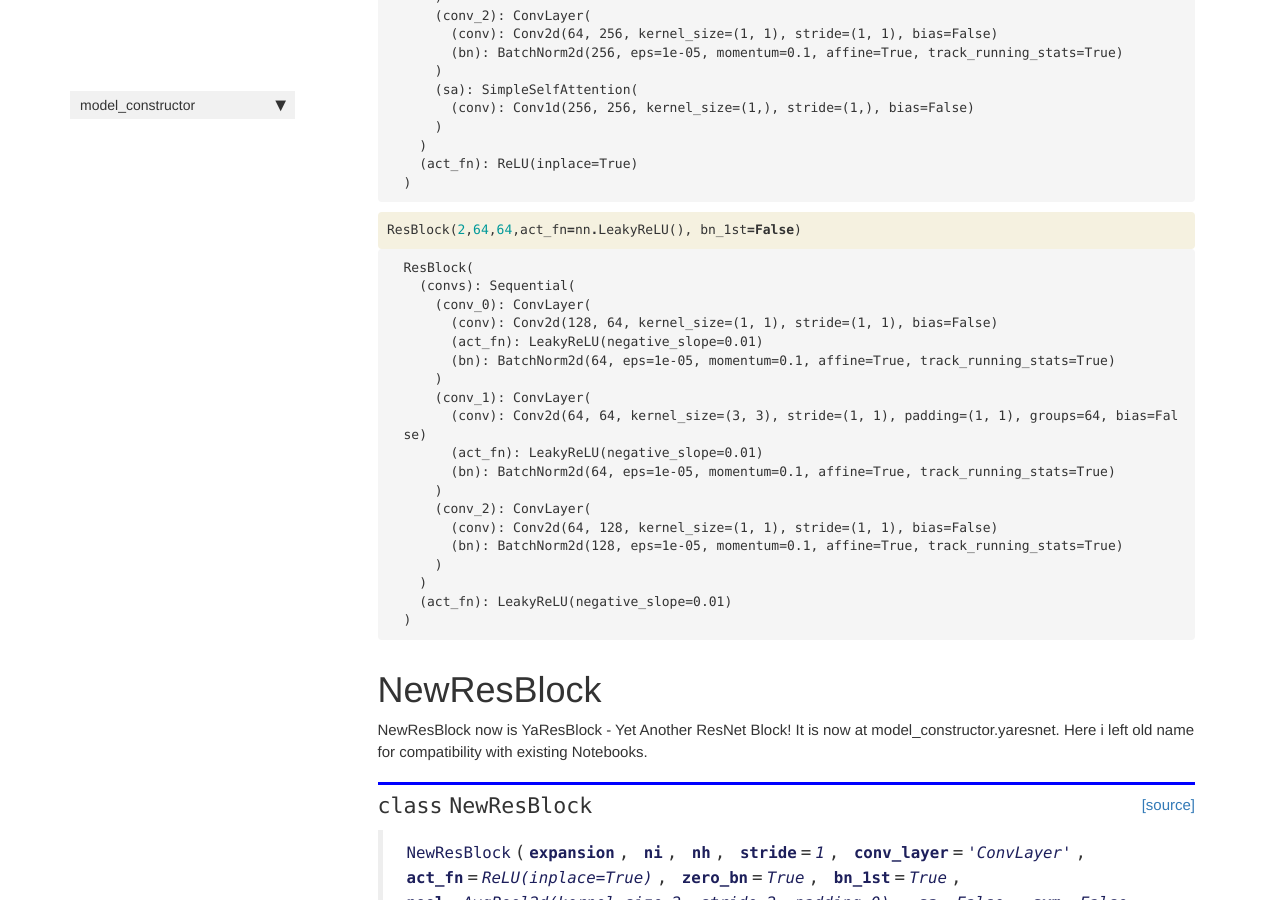
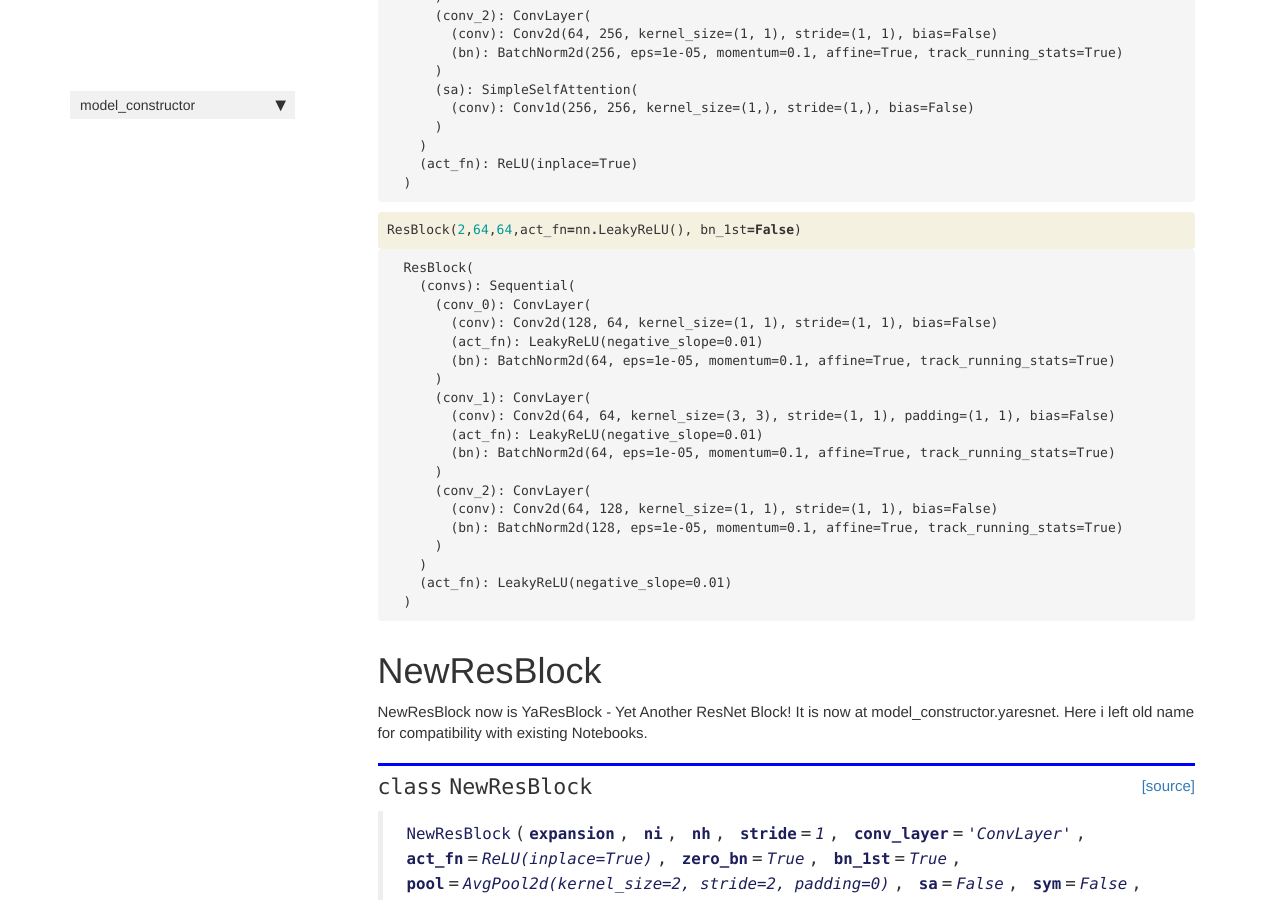
Before and after one commit to ayasyrev/model_constructor, a Jekyll site: the page built from docs/Net.html, in a window 1280 px wide and 900 px high, scrolled down 1842 px. Built offline with Jekyll 4.4.1, drawn with Linux system fonts in a browser that asks for light colours; nearby versions of some CDN libraries; comment, search, counter and statistics services are not loaded.

Commit message:
groups fixed

```diff
--- a/docs/Net.html
+++ b/docs/Net.html
@@ -269,7 +269,7 @@
       (bn): BatchNorm2d(64, eps=1e-05, momentum=0.1, affine=True, track_running_stats=True)
     )
     (conv_1): ConvLayer(
-      (conv): Conv2d(64, 64, kernel_size=(3, 3), stride=(1, 1), padding=(1, 1), groups=64, bias=False)
+      (conv): Conv2d(64, 64, kernel_size=(3, 3), stride=(1, 1), padding=(1, 1), bias=False)
       (act_fn): LeakyReLU(negative_slope=0.01)
       (bn): BatchNorm2d(64, eps=1e-05, momentum=0.1, affine=True, track_running_stats=True)
     )
@@ -322,7 +322,7 @@
 
 
 <div class="output_markdown rendered_html output_subarea ">
-<h2 id="NewResBlock" class="doc_header"><code>class</code> <code>NewResBlock</code><a href="https://github.com/ayasyrev/model_constructor/tree/master/model_constructor/net.py#L46" class="source_link" style="float:right">[source]</a></h2><blockquote><p><code>NewResBlock</code>(<strong><code>expansion</code></strong>, <strong><code>ni</code></strong>, <strong><code>nh</code></strong>, <strong><code>stride</code></strong>=<em><code>1</code></em>, <strong><code>conv_layer</code></strong>=<em><code>'ConvLayer'</code></em>, <strong><code>act_fn</code></strong>=<em><code>ReLU(inplace=True)</code></em>, <strong><code>zero_bn</code></strong>=<em><code>True</code></em>, <strong><code>bn_1st</code></strong>=<em><code>True</code></em>, <strong><code>pool</code></strong>=<em><code>AvgPool2d(kernel_size=2, stride=2, padding=0)</code></em>, <strong><code>sa</code></strong>=<em><code>False</code></em>, <strong><code>sym</code></strong>=<em><code>False</code></em>, <strong><code>groups</code></strong>=<em><code>1</code></em>) :: <code>Module</code></p>
+<h2 id="NewResBlock" class="doc_header"><code>class</code> <code>NewResBlock</code><a href="https://github.com/ayasyrev/model_constructor/tree/master/model_constructor/net.py#L47" class="source_link" style="float:right">[source]</a></h2><blockquote><p><code>NewResBlock</code>(<strong><code>expansion</code></strong>, <strong><code>ni</code></strong>, <strong><code>nh</code></strong>, <strong><code>stride</code></strong>=<em><code>1</code></em>, <strong><code>conv_layer</code></strong>=<em><code>'ConvLayer'</code></em>, <strong><code>act_fn</code></strong>=<em><code>ReLU(inplace=True)</code></em>, <strong><code>zero_bn</code></strong>=<em><code>True</code></em>, <strong><code>bn_1st</code></strong>=<em><code>True</code></em>, <strong><code>pool</code></strong>=<em><code>AvgPool2d(kernel_size=2, stride=2, padding=0)</code></em>, <strong><code>sa</code></strong>=<em><code>False</code></em>, <strong><code>sym</code></strong>=<em><code>False</code></em>, <strong><code>groups</code></strong>=<em><code>1</code></em>) :: <code>Module</code></p>
 </blockquote>
 <p>Base class for all neural network modules.</p>
 <p>Your models should also subclass this class.</p>
@@ -432,7 +432,7 @@
 
 
 <div class="output_markdown rendered_html output_subarea ">
-<h2 id="Net" class="doc_header"><code>class</code> <code>Net</code><a href="https://github.com/ayasyrev/model_constructor/tree/master/model_constructor/net.py#L107" class="source_link" style="float:right">[source]</a></h2><blockquote><p><code>Net</code>(<strong><code>name</code></strong>=<em><code>'Net'</code></em>, <strong><code>expansion</code></strong>=<em><code>1</code></em>, <strong><code>c_in</code></strong>=<em><code>3</code></em>, <strong><code>c_out</code></strong>=<em><code>1000</code></em>, <strong><code>block</code></strong>=<em><code>'ResBlock'</code></em>, <strong><code>layers</code></strong>=<em><code>[2, 2, 2, 2]</code></em>, <strong><code>pool</code></strong>=<em><code>AvgPool2d(kernel_size=2, stride=2, padding=0)</code></em>, <strong><code>act_fn</code></strong>=<em><code>ReLU(inplace=True)</code></em>, <strong><code>sa</code></strong>=<em><code>0</code></em>, <strong><code>stem_sizes</code></strong>=<em><code>None</code></em>, <strong><code>stem_stride_on</code></strong>=<em><code>0</code></em>)</p>
+<h2 id="Net" class="doc_header"><code>class</code> <code>Net</code><a href="https://github.com/ayasyrev/model_constructor/tree/master/model_constructor/net.py#L109" class="source_link" style="float:right">[source]</a></h2><blockquote><p><code>Net</code>(<strong><code>name</code></strong>=<em><code>'Net'</code></em>, <strong><code>expansion</code></strong>=<em><code>1</code></em>, <strong><code>c_in</code></strong>=<em><code>3</code></em>, <strong><code>c_out</code></strong>=<em><code>1000</code></em>, <strong><code>block</code></strong>=<em><code>'ResBlock'</code></em>, <strong><code>layers</code></strong>=<em><code>[2, 2, 2, 2]</code></em>, <strong><code>pool</code></strong>=<em><code>AvgPool2d(kernel_size=2, stride=2, padding=0)</code></em>, <strong><code>act_fn</code></strong>=<em><code>ReLU(inplace=True)</code></em>, <strong><code>sa</code></strong>=<em><code>0</code></em>, <strong><code>stem_sizes</code></strong>=<em><code>None</code></em>, <strong><code>stem_stride_on</code></strong>=<em><code>0</code></em>)</p>
 </blockquote>
 
 </div>
@@ -836,7 +836,7 @@
           (bn): BatchNorm2d(64, eps=1e-05, momentum=0.1, affine=True, track_running_stats=True)
         )
         (conv_1): ConvLayer(
-          (conv): Conv2d(64, 64, kernel_size=(3, 3), stride=(1, 1), padding=(1, 1), groups=64, bias=False)
+          (conv): Conv2d(64, 64, kernel_size=(3, 3), stride=(1, 1), padding=(1, 1), bias=False)
           (act_fn): LeakyReLU(negative_slope=0.01, inplace=True)
           (bn): BatchNorm2d(64, eps=1e-05, momentum=0.1, affine=True, track_running_stats=True)
         )
@@ -859,7 +859,7 @@
           (bn): BatchNorm2d(64, eps=1e-05, momentum=0.1, affine=True, track_running_stats=True)
         )
         (conv_1): ConvLayer(
-          (conv): Conv2d(64, 64, kernel_size=(3, 3), stride=(1, 1), padding=(1, 1), groups=64, bias=False)
+          (conv): Conv2d(64, 64, kernel_size=(3, 3), stride=(1, 1), padding=(1, 1), bias=False)
           (act_fn): LeakyReLU(negative_slope=0.01, inplace=True)
           (bn): BatchNorm2d(64, eps=1e-05, momentum=0.1, affine=True, track_running_stats=True)
         )
@@ -884,7 +884,7 @@
           (bn): BatchNorm2d(128, eps=1e-05, momentum=0.1, affine=True, track_running_stats=True)
         )
         (conv_1): ConvLayer(
-          (conv): Conv2d(128, 128, kernel_size=(3, 3), stride=(1, 1), padding=(1, 1), groups=128, bias=False)
+          (conv): Conv2d(128, 128, kernel_size=(3, 3), stride=(1, 1), padding=(1, 1), bias=False)
           (act_fn): LeakyReLU(negative_slope=0.01, inplace=True)
           (bn): BatchNorm2d(128, eps=1e-05, momentum=0.1, affine=True, track_running_stats=True)
         )
@@ -907,7 +907,7 @@
           (bn): BatchNorm2d(128, eps=1e-05, momentum=0.1, affine=True, track_running_stats=True)
         )
         (conv_1): ConvLayer(
-          (conv): Conv2d(128, 128, kernel_size=(3, 3), stride=(1, 1), padding=(1, 1), groups=128, bias=False)
+          (conv): Conv2d(128, 128, kernel_size=(3, 3), stride=(1, 1), padding=(1, 1), bias=False)
           (act_fn): LeakyReLU(negative_slope=0.01, inplace=True)
           (bn): BatchNorm2d(128, eps=1e-05, momentum=0.1, affine=True, track_running_stats=True)
         )
@@ -929,7 +929,7 @@
           (bn): BatchNorm2d(256, eps=1e-05, momentum=0.1, affine=True, track_running_stats=True)
         )
         (conv_1): ConvLayer(
-          (conv): Conv2d(256, 256, kernel_size=(3, 3), stride=(1, 1), padding=(1, 1), groups=256, bias=False)
+          (conv): Conv2d(256, 256, kernel_size=(3, 3), stride=(1, 1), padding=(1, 1), bias=False)
           (act_fn): LeakyReLU(negative_slope=0.01, inplace=True)
           (bn): BatchNorm2d(256, eps=1e-05, momentum=0.1, affine=True, track_running_stats=True)
         )
@@ -952,7 +952,7 @@
           (bn): BatchNorm2d(256, eps=1e-05, momentum=0.1, affine=True, track_running_stats=True)
         )
         (conv_1): ConvLayer(
-          (conv): Conv2d(256, 256, kernel_size=(3, 3), stride=(1, 1), padding=(1, 1), groups=256, bias=False)
+          (conv): Conv2d(256, 256, kernel_size=(3, 3), stride=(1, 1), padding=(1, 1), bias=False)
           (act_fn): LeakyReLU(negative_slope=0.01, inplace=True)
           (bn): BatchNorm2d(256, eps=1e-05, momentum=0.1, affine=True, track_running_stats=True)
         )
@@ -974,7 +974,7 @@
           (bn): BatchNorm2d(512, eps=1e-05, momentum=0.1, affine=True, track_running_stats=True)
         )
         (conv_1): ConvLayer(
-          (conv): Conv2d(512, 512, kernel_size=(3, 3), stride=(1, 1), padding=(1, 1), groups=512, bias=False)
+          (conv): Conv2d(512, 512, kernel_size=(3, 3), stride=(1, 1), padding=(1, 1), bias=False)
           (act_fn): LeakyReLU(negative_slope=0.01, inplace=True)
           (bn): BatchNorm2d(512, eps=1e-05, momentum=0.1, affine=True, track_running_stats=True)
         )
@@ -997,7 +997,7 @@
           (bn): BatchNorm2d(512, eps=1e-05, momentum=0.1, affine=True, track_running_stats=True)
         )
         (conv_1): ConvLayer(
-          (conv): Conv2d(512, 512, kernel_size=(3, 3), stride=(1, 1), padding=(1, 1), groups=512, bias=False)
+          (conv): Conv2d(512, 512, kernel_size=(3, 3), stride=(1, 1), padding=(1, 1), bias=False)
           (act_fn): LeakyReLU(negative_slope=0.01, inplace=True)
           (bn): BatchNorm2d(512, eps=1e-05, momentum=0.1, affine=True, track_running_stats=True)
         )
--- a/model_constructor/__init__.py
+++ b/model_constructor/__init__.py
@@ -1 +1 @@
-__version__ = "0.1.4"
+__version__ = "0.1.5"
--- a/model_constructor/net.py
+++ b/model_constructor/net.py
@@ -25,12 +25,13 @@
                  pool=nn.AvgPool2d(2, ceil_mode=True), sa=False,sym=False, groups=1):
         super().__init__()
         nf,ni = nh*expansion,ni*expansion
+        if groups != 1: groups = int(nh/groups)
         layers  = [(f"conv_0", conv_layer(ni, nh, 3, stride=stride, act_fn=act_fn, bn_1st=bn_1st)),
                    (f"conv_1", conv_layer(nh, nf, 3, zero_bn=zero_bn, act=False, bn_1st=bn_1st))
         ] if expansion == 1 else [
                    (f"conv_0",conv_layer(ni, nh, 1, act_fn=act_fn, bn_1st=bn_1st)),
                    (f"conv_1",conv_layer(nh, nh, 3, stride=stride, act_fn=act_fn, bn_1st=bn_1st,
-                                         groups=int(nh/groups))),
+                                         groups=groups)),
                    (f"conv_2",conv_layer(nh, nf, 1, zero_bn=zero_bn, act=False, bn_1st=bn_1st))
         ]
         if sa: layers.append(('sa', SimpleSelfAttention(nf,ks=1,sym=sym)))
@@ -49,12 +50,13 @@
                  pool=nn.AvgPool2d(2, ceil_mode=True), sa=False,sym=False, groups=1):
         super().__init__()
         nf,ni = nh*expansion,ni*expansion
+        if groups != 1: groups = int(nh/groups)
         self.reduce = noop if stride==1 else pool
         layers  = [(f"conv_0", conv_layer(ni, nh, 3, stride=1, act_fn=act_fn, bn_1st=bn_1st)), # stride 1 !!!
                    (f"conv_1", conv_layer(nh, nf, 3, zero_bn=zero_bn, act=False, bn_1st=bn_1st))
         ] if expansion == 1 else [
                    (f"conv_0",conv_layer(ni, nh, 1, act_fn=act_fn, bn_1st=bn_1st)),
-                   (f"conv_1",conv_layer(nh, nh, 3, stride=1, act_fn=act_fn, bn_1st=bn_1st, groups=int(nh/groups))), # stride 1 !!!
+                   (f"conv_1",conv_layer(nh, nh, 3, stride=1, act_fn=act_fn, bn_1st=bn_1st, groups=groups)), # stride 1 !!!
                    (f"conv_2",conv_layer(nh, nf, 1, zero_bn=zero_bn, act=False, bn_1st=bn_1st))
         ]
         if sa: layers.append(('sa', SimpleSelfAttention(nf,ks=1,sym=sym)))
--- a/model_constructor/yaresnet.py
+++ b/model_constructor/yaresnet.py
@@ -20,12 +20,13 @@
                  pool=nn.AvgPool2d(2, ceil_mode=True), sa=False,sym=False, groups=1):
         super().__init__()
         nf,ni = nh*expansion,ni*expansion
+        if groups != 1: groups = int(nh/groups)
         self.reduce = noop if stride==1 else pool
         layers  = [(f"conv_0", conv_layer(ni, nh, 3, stride=1, act_fn=act_fn, bn_1st=bn_1st)), # stride 1 !!!
                    (f"conv_1", conv_layer(nh, nf, 3, zero_bn=zero_bn, act=False, bn_1st=bn_1st))
         ] if expansion == 1 else [
                    (f"conv_0",conv_layer(ni, nh, 1, act_fn=act_fn, bn_1st=bn_1st)),
-                   (f"conv_1",conv_layer(nh, nh, 3, stride=1, act_fn=act_fn, bn_1st=bn_1st, groups=int(nh/groups))), # stride 1 !!!
+                   (f"conv_1",conv_layer(nh, nh, 3, stride=1, act_fn=act_fn, bn_1st=bn_1st, groups=groups)), # stride 1 !!!
                    (f"conv_2",conv_layer(nh, nf, 1, zero_bn=zero_bn, act=False, bn_1st=bn_1st))
         ]
         if sa: layers.append(('sa', SimpleSelfAttention(nf,ks=1,sym=sym)))
```
Also changed, not shown: docs/YaResNet.html (+0 -14 lines), README.md, 2 other files.
